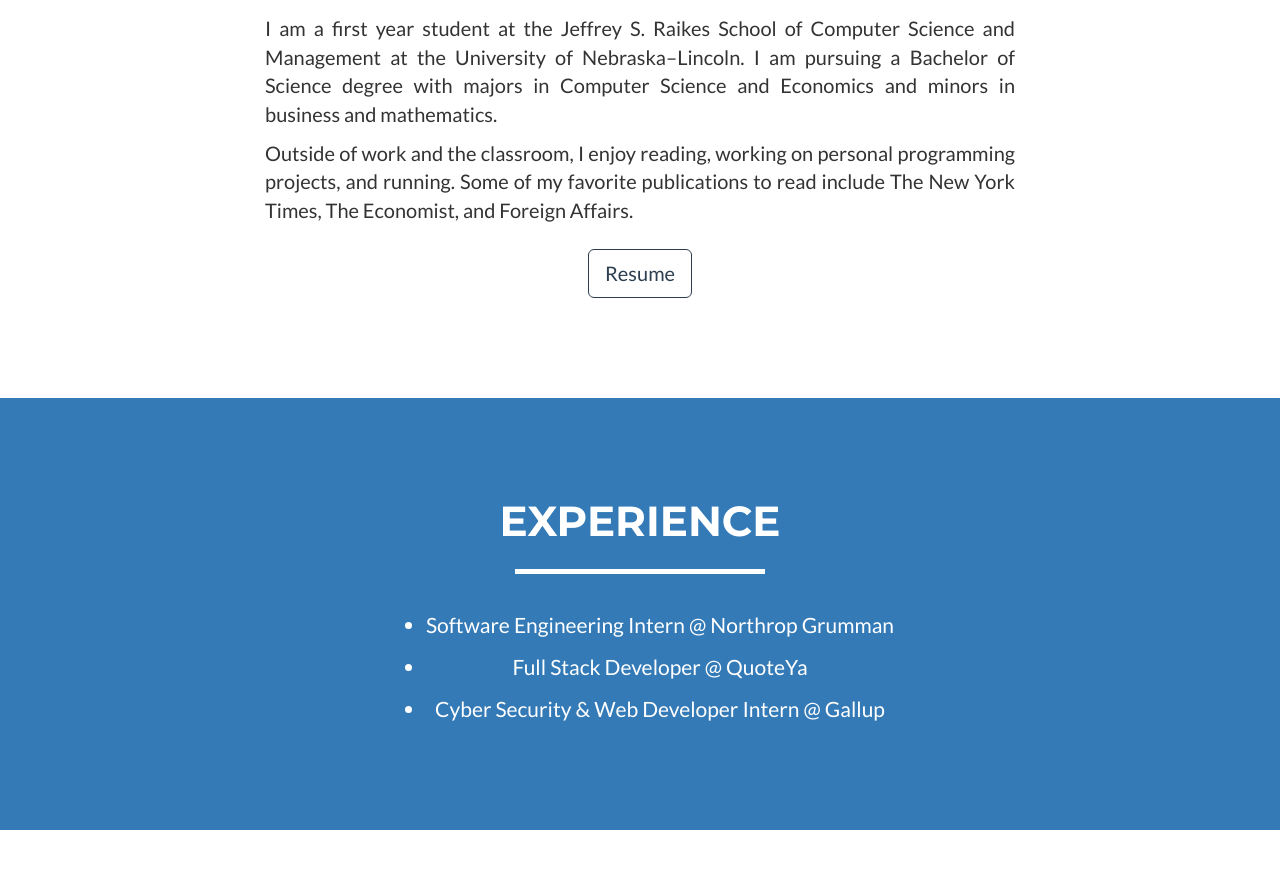
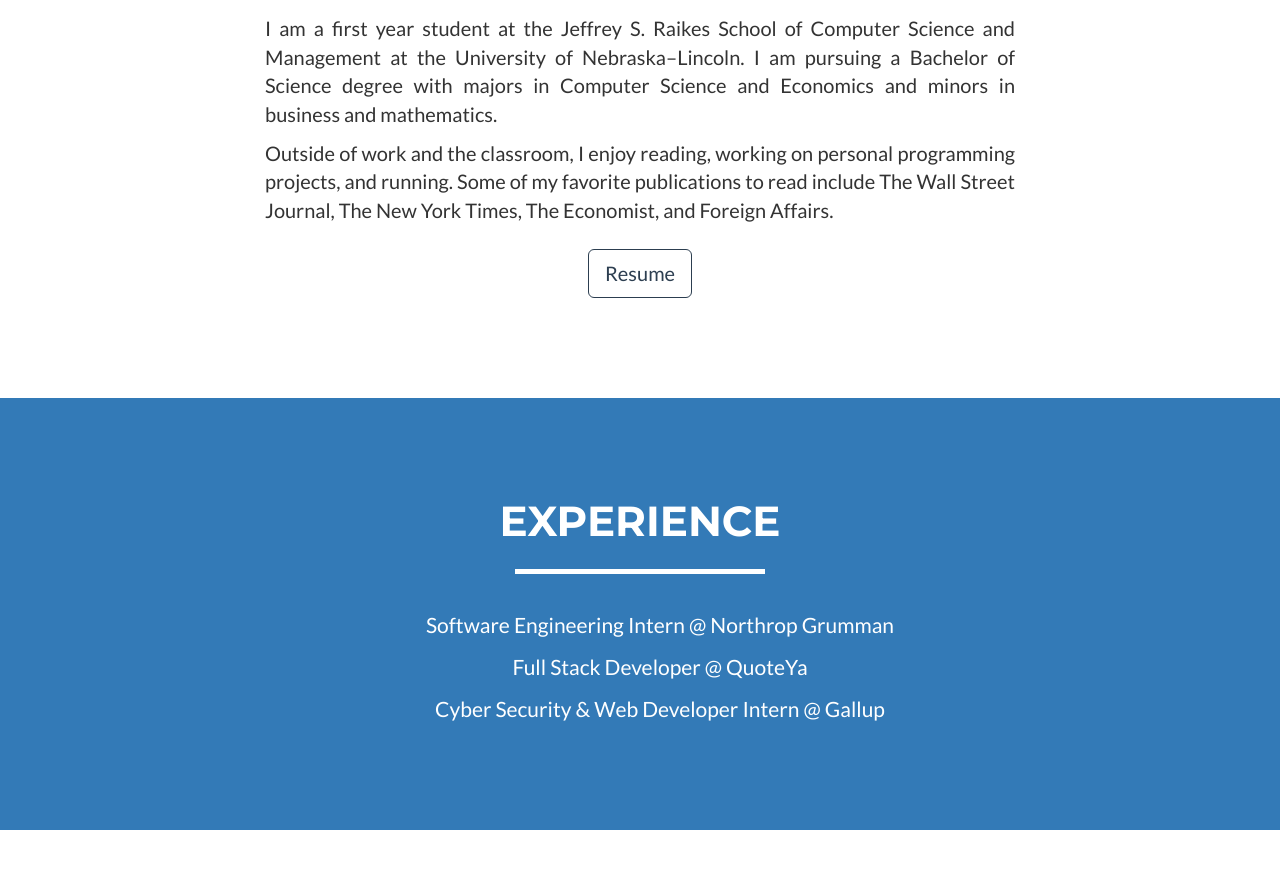
Before and after one commit to benwingerter/personal-website, a plain HTML site: page index.html in a window 1280 px wide. Shown: the part 980-1849 px from the top of the page. Drawn offline with nearby package versions, Linux system fonts and the light colour scheme.

Commit message:
Edit bio

```diff
--- a/index.html
+++ b/index.html
@@ -111,7 +111,7 @@
                     </p>
                     <p class="body-text-justify">
                         Outside of work and the classroom, I enjoy reading, working on personal programming projects, and running. Some of my favorite
-                         publications to read include The New York Times, The Economist, and Foreign Affairs.
+                         publications to read include The Wall Street Journal, The New York Times, The Economist, and Foreign Affairs.
                     </p>
                 </div>
                 <div class="col-lg-8 col-lg-offset-2 text-center">
--- a/less/styles.less
+++ b/less/styles.less
@@ -522,6 +522,7 @@ div#maincontent {
 .experience-item {
 	font-size: 1.5em;
 	line-height: 2em;
+	list-style: none;
 }
 
 .employer-link {
```
Also changed, not shown: css/styles.css.
